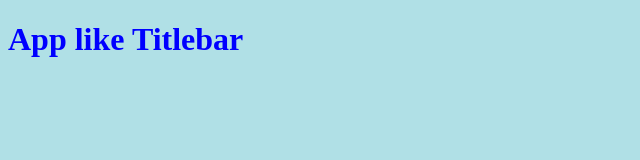
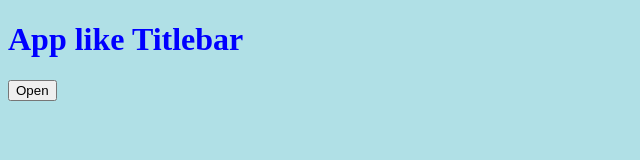
Before and after one commit to HabenFoto/webapptitlebar, a plain HTML site: page index.html in a window 1280 px wide. Shown: the whole page, without its empty margins (0-640 px from the left). Drawn offline with Linux system fonts and the light colour scheme.

Commit message:
Added window.open request

```diff
--- a/index.html
+++ b/index.html
@@ -34,6 +34,7 @@
   <main>
     <h1>App like Titlebar</h1>
   </main>
+  <button id="openBtn" onclick="window.open('offline.html', '_blank')">Open</button>
   <script src="./index.js"></script>
 </body>
 
```
